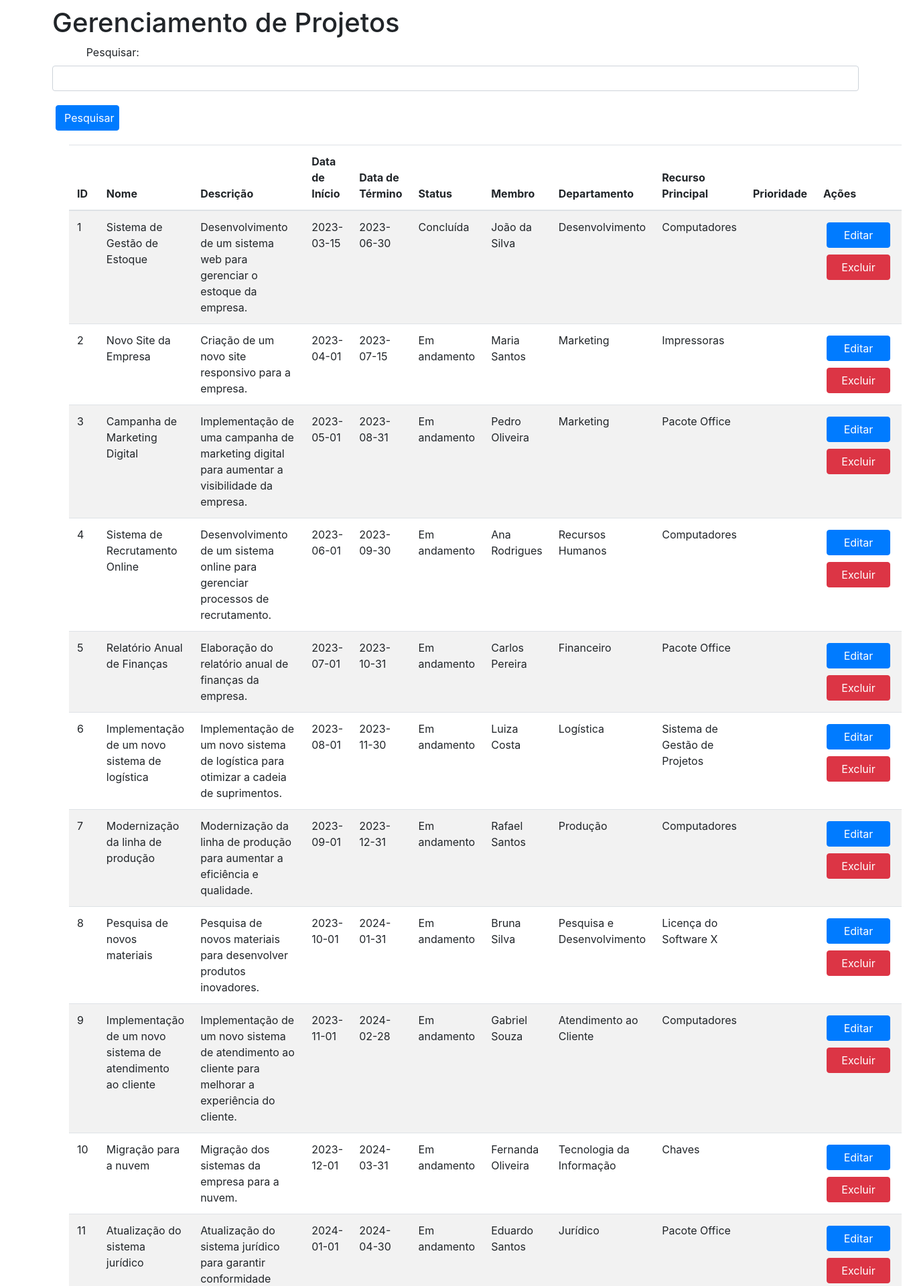
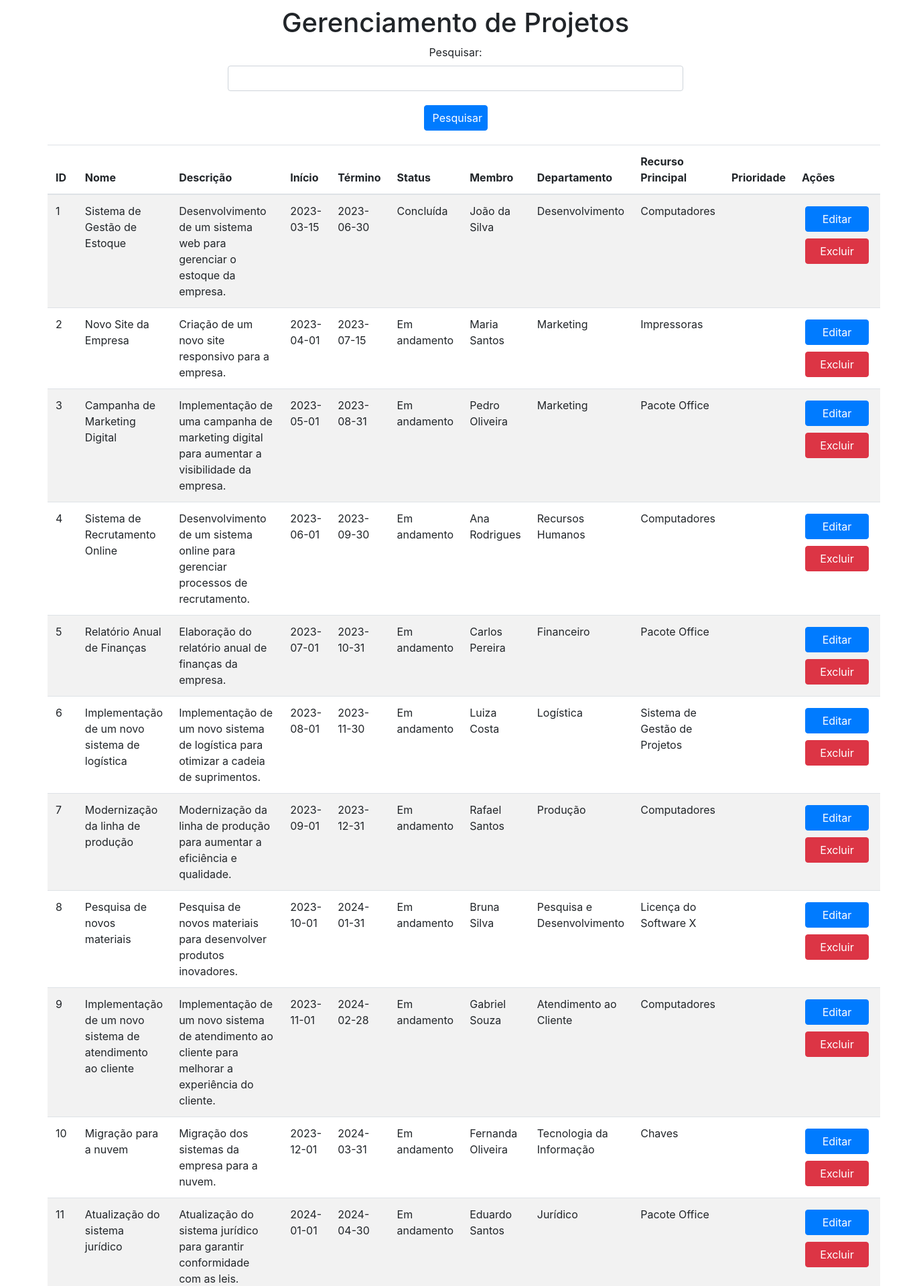
Before and after one commit to YuriLima66/gerenciamento_projetos, a PHP site: page / in a window 1360 px wide. Shown: the top 1920 px of the page at 67% size. Run offline with PHP 8.4, Linux system fonts and the light colour scheme; data comes from the database, SQL or seed files in the repository.

Commit message:
Update index.php

```diff
--- a/index.php
+++ b/index.php
@@ -138,13 +138,29 @@ $prioridades = getPrioridades($conn);
             justify-content: space-between;
             width: 60vw;
         }
+
         .btn{
             margin: 5px;
             width: 95px;
         }
         .container{
+            display:flex;
+            flex-direction: column;
+            align-items: center;
+            justify-content: center;
             width: 98vw;
             padding: 10px;
+        }
+      .pesquisa {
+    width: 50vw;
+    text-align:center;
+
+
+    justify-content: center;
+    align-items: center;
+
+
+
 }
         .table{
             width: auto;
@@ -222,6 +238,7 @@ label {
 <div class="container">
     <h1>Gerenciamento de Projetos</h1>
 
+    <div class="pesquisa">
         <form method="post" class="mb-3">
             <div class="form-group">
                 <label for="termo_busca">Pesquisar:</label>
@@ -229,6 +246,7 @@ label {
             </div>
             <button type="submit" class="btn btn-primary">Pesquisar</button>
         </form>
+    </div>
 
     <table class="table table-striped table-hover">
         <thead>
@@ -236,8 +254,8 @@ label {
                 <th>ID</th>
                 <th>Nome</th>
                 <th>Descrição</th>
-                <th>Data de Início</th>
-                <th>Data de Término</th>
+                <th>Início</th>
+                <th>Término</th>
                 <th>Status</th>
                 <th>Membro</th>
                 <th>Departamento</th>
```
Lines whose indentation alone changed are shown as unchanged.
